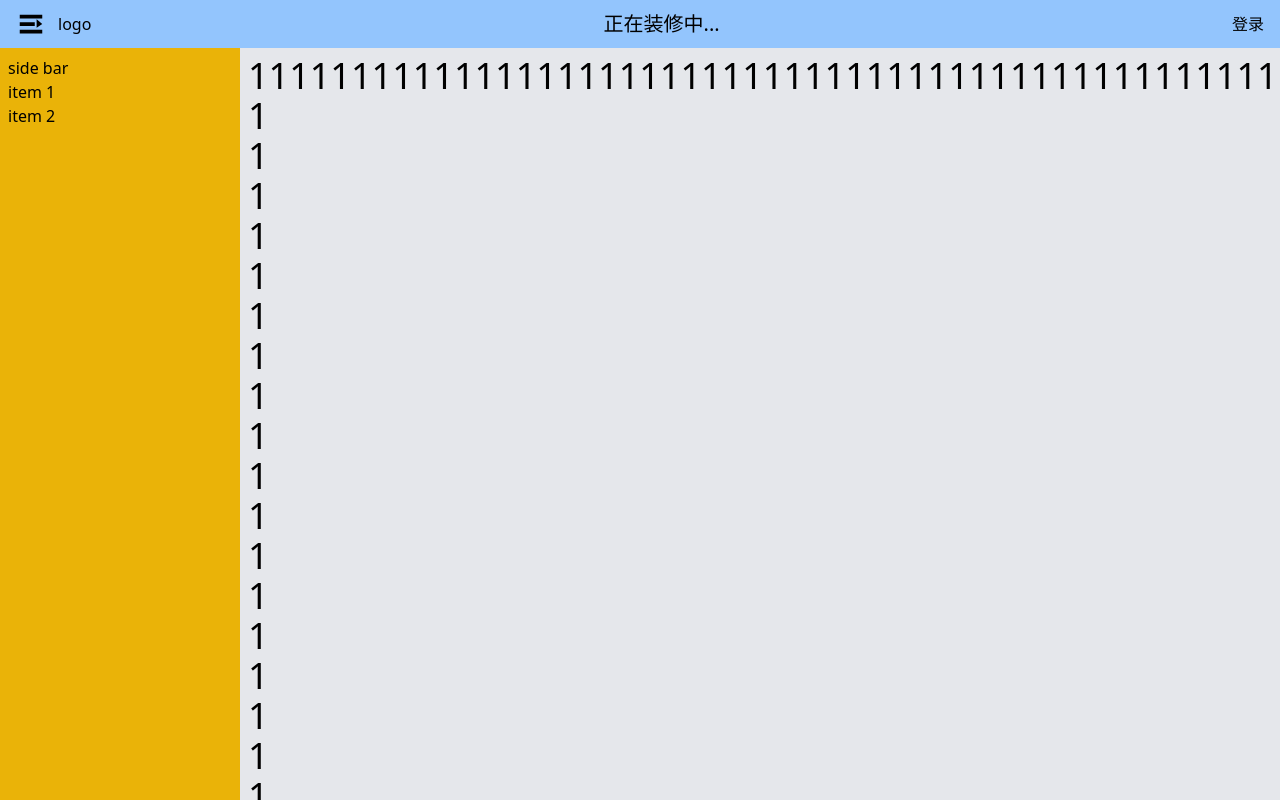
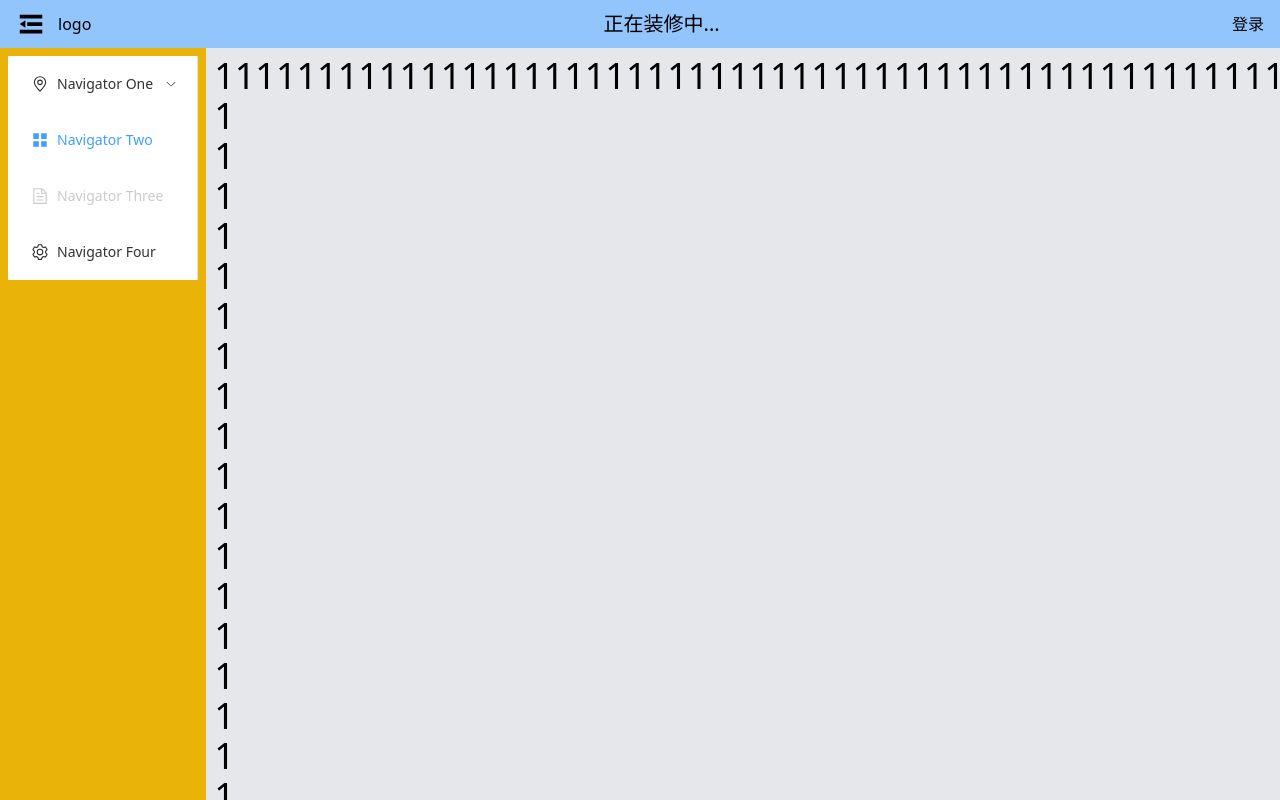
Before and after one commit to WangHongshuo/acfun_comments_observer_web, a Vue app in the folder frontend/: page /#/test in a window 1280 px wide. Built offline with nearby package versions, Linux system fonts and the light colour scheme; no server answers.

Commit message:
frontend: add expand&fold func for sidebar

```diff
--- a/frontend/components.d.ts
+++ b/frontend/components.d.ts
@@ -12,6 +12,12 @@ declare module 'vue' {
     ElFormItem: typeof import('element-plus/es')['ElFormItem']
     ElIcon: typeof import('element-plus/es')['ElIcon']
     ElInput: typeof import('element-plus/es')['ElInput']
+    ElMenu: typeof import('element-plus/es')['ElMenu']
+    ElMenuItem: typeof import('element-plus/es')['ElMenuItem']
+    ElMenuItemGroup: typeof import('element-plus/es')['ElMenuItemGroup']
+    ElRadioButton: typeof import('element-plus/es')['ElRadioButton']
+    ElRadioGroup: typeof import('element-plus/es')['ElRadioGroup']
+    ElSubMenu: typeof import('element-plus/es')['ElSubMenu']
     Hamburger: typeof import('./src/components/hamburger/index.vue')['default']
     RouterLink: typeof import('vue-router')['RouterLink']
     RouterView: typeof import('vue-router')['RouterView']
--- a/frontend/src/components/hamburger/index.vue
+++ b/frontend/src/components/hamburger/index.vue
@@ -1,26 +1,18 @@
 <template>
-  <el-icon :size="30" @click="toggleClick">
-    <Expand v-if="props.isFold" />
+  <el-icon :size="30">
+    <Expand v-if="props.isCollapse" />
     <Fold v-else />
   </el-icon>
 </template>
 
 <script lang="ts" setup>
 interface Props {
-  isFold?: boolean
+  isCollapse?: boolean
 }
 
 const props = withDefaults(defineProps<Props>(), {
-  isFold: false
+  isCollapse: false
 })
-
-const emits = defineEmits<{
-  toggleClick: []
-}>()
-
-const toggleClick = () => {
-  emits('toggleClick')
-}
 
 </script>
 
--- a/frontend/src/layout/components/navibar.vue
+++ b/frontend/src/layout/components/navibar.vue
@@ -1,7 +1,7 @@
 <template>
   <div class="navibar bg-blue-300 min-h-12 flex items-center justify-between px-4">
     <div class="flex flex-row items-center gap-x-3">
-      <hambuger :is-fold="isFlod" @click="toggleSidbar" />
+      <hambuger :is-collapse="isCollapse" @click="toggleSidbar" />
       <div>logo</div>
     </div>
     <div class=" text-center text-xl">正在装修中...</div>
@@ -13,11 +13,18 @@
 
 <script lang="ts" setup>
 import hambuger from '@/components/hamburger/index.vue'
-import { ref } from 'vue'
-const isFlod = ref(true)
+import { toRef, onMounted } from 'vue'
+import useAppStore from '@/store/app';
+
+const appStore = useAppStore()
+const isCollapse = toRef(appStore.sidebar, 'isCollapse')
+
+onMounted(() => {
+  console.log('navibar', isCollapse)
+})
 
 const toggleSidbar = () => {
-  isFlod.value = !isFlod.value
+  appStore.toggleSidebar()
 }
 
 </script>
--- a/frontend/src/layout/components/sidebar.vue
+++ b/frontend/src/layout/components/sidebar.vue
@@ -1,13 +1,71 @@
 <template>
-  <div class="sidebar bg-yellow-500 min-w-60 h-full px-2 py-2">
-    <div>side bar</div>
-    <div>item 1</div>
-    <div>item 2</div>
+  <div class="sidebar bg-yellow-500 h-full px-2 py-2">
+    <el-menu default-active="2" class="el-menu-vertical-demo" :collapse="isCollapse" @open="handleOpen"
+      @close="handleClose">
+      <el-sub-menu index="1">
+        <template #title>
+          <el-icon>
+            <location />
+          </el-icon>
+          <span>Navigator One</span>
+        </template>
+        <el-menu-item-group>
+
+          <template #title><span>Group One</span></template>
+          <el-menu-item index="1-1">item one</el-menu-item>
+          <el-menu-item index="1-2">item two</el-menu-item>
+        </el-menu-item-group>
+        <el-menu-item-group title="Group Two">
+          <el-menu-item index="1-3">item three</el-menu-item>
+        </el-menu-item-group>
+        <el-sub-menu index="1-4">
+
+          <template #title><span>item four</span></template>
+          <el-menu-item index="1-4-1">item one</el-menu-item>
+        </el-sub-menu>
+      </el-sub-menu>
+      <el-menu-item index="2">
+        <el-icon><icon-menu /></el-icon>
+
+        <template #title>Navigator Two</template>
+      </el-menu-item>
+      <el-menu-item index="3" disabled>
+        <el-icon>
+          <document />
+        </el-icon>
+
+        <template #title>Navigator Three</template>
+      </el-menu-item>
+      <el-menu-item index="4">
+        <el-icon>
+          <setting />
+        </el-icon>
+
+        <template #title>Navigator Four</template>
+      </el-menu-item>
+    </el-menu>
   </div>
 </template>
 
 <script lang="ts" setup>
+import { onMounted, toRef } from 'vue'
+import { Document, Menu as IconMenu, Location, Setting } from '@element-plus/icons-vue'
+import useAppStore from '@/store/app'
 
+const appStore = useAppStore()
+const isCollapse = toRef(appStore.sidebar, 'isCollapse')
+
+onMounted(() => {
+  console.log('sidebar:', isCollapse.value)
+}
+)
+
+const handleOpen = (key: string, keyPath: string[]) => {
+  console.log(key, keyPath)
+}
+const handleClose = (key: string, keyPath: string[]) => {
+  console.log(key, keyPath)
+}
 </script>
 
 <style lang="scss" scoped></style>
--- a/frontend/src/layout/index.vue
+++ b/frontend/src/layout/index.vue
@@ -1,9 +1,9 @@
 <template>
   <div v-show="true" class="h-screen w-screen flex flex-col">
     <navibar id="navibar" />
-    <div :style="{ height: appMainHeight + 'px' }" class="flex">
+    <div :style="{ height: appMainHeight + 'px' }" class="flex flex-row flex-grow">
       <sidebar id="sidebar" />
-      <div :style="{ width: appMainWidth + 'px' }" class="w-full bg-gray-200 px-2 py-2 overflow-y-auto">
+      <div class="w-full bg-gray-200 px-2 py-2 overflow-y-auto">
         <router-view />
       </div>
     </div>
@@ -15,8 +15,7 @@ import navibar from './components/navibar.vue'
 import sidebar from './components/sidebar.vue'
 import { ref, onMounted, onUpdated } from 'vue'
 
-let appMainHeight = ref(0)
-let appMainWidth = ref(0)
+const appMainHeight = ref(0)
 
 // 窗口尺寸变化
 onMounted(() => {
@@ -25,8 +24,6 @@ onMounted(() => {
     console.log('size changed')
     calcAppMainSize()
   }
-  // TODO：不应该放这里
-  calcAppMainSize()
 })
 
 // dom更新
@@ -35,16 +32,11 @@ onUpdated(() => {
   calcAppMainSize()
 })
 
-
 const calcAppMainSize = () => {
   console.log('calcAppMainSize')
   let navibar = document.getElementById('navibar')
   let navibarHeight = navibar ? navibar.offsetHeight : 0
   appMainHeight.value = window.innerHeight - navibarHeight
-
-  let sidebar = document.getElementById('sidebar')
-  let sidebarWidth = sidebar ? sidebar.offsetWidth : 0
-  appMainWidth.value = window.innerWidth - sidebarWidth
 }
 
 </script>
--- a/frontend/src/main.ts
+++ b/frontend/src/main.ts
@@ -2,15 +2,14 @@ import { createApp } from 'vue'
 import App from './App.vue'
 const app = createApp(App)
 
+// tailwindcss
 import './styles/input.css'
 import "./styles/output.css"
 
 // pinia
 import { createPinia } from 'pinia'
-import useStore from '@/store'
 const pinia = createPinia()
 app.use(pinia)
-app.config.globalProperties.$store = useStore()
 
 // Element Plus
 import ElementPlus from 'element-plus'
@@ -21,10 +20,11 @@ for (const [key, component] of Object.entries(ElementPlusIconsVue)) {
 }
 app.use(ElementPlus)
 
-
+// router
 import router from '@/router'
 app.use(router)
 
+// component
 import myComponent from '@/components/index'
 Object.keys(myComponent).forEach((key) => {
   app.component(key, myComponent[key])
--- a/frontend/src/store/modules/app.ts
+++ b/frontend/src/store/app.ts
@@ -1,6 +1,8 @@
 import { AppState } from '@/types/store/app'
 import { localStorage } from '@/utils/storage'
 import { defineStore } from 'pinia'
+
+const APP_SIDEBAR_ISCOLLAPSE = 'app.siderbar.isCollapse'
 
 const useAppStore = defineStore({
   id: 'app',
@@ -8,7 +10,7 @@ const useAppStore = defineStore({
     name: localStorage.get('name') || 'Small Tools',
     device: 'desktop',
     sidebar: {
-      opened: localStorage.get('sidebarStatus') ? !!+localStorage.get('sidebarStatus') : true,
+      isCollapse: localStorage.get(APP_SIDEBAR_ISCOLLAPSE) ? localStorage.get(APP_SIDEBAR_ISCOLLAPSE) : false,
       withoutAnimation: false,
     },
   }),
@@ -18,17 +20,17 @@ const useAppStore = defineStore({
       localStorage.set('name', name)
     },
     toggleSidebar() {
-      this.sidebar.opened = !this.sidebar.opened
+      this.sidebar.isCollapse = !this.sidebar.isCollapse
       this.sidebar.withoutAnimation = false
-      if (this.sidebar.opened) {
-        localStorage.set('sidebarStatus', 1)
+      if (this.sidebar.isCollapse) {
+        localStorage.set(APP_SIDEBAR_ISCOLLAPSE, true)
       } else {
-        localStorage.set('sidebarStatus', 0)
+        localStorage.set(APP_SIDEBAR_ISCOLLAPSE, false)
       }
     },
     closeSideBar(withoutAnimation: any) {
-      localStorage.set('sidebarStatus', 0)
-      this.sidebar.opened = false
+      localStorage.set(APP_SIDEBAR_ISCOLLAPSE, false)
+      this.sidebar.isCollapse = false
       this.sidebar.withoutAnimation = withoutAnimation
     },
     toggleDevice(device: string) {
--- a/frontend/src/store/index.ts
+++ /dev/null
@@ -1,7 +0,0 @@
-import useAppStore from './modules/app'
-
-const useStore = () => ({
-  app: useAppStore(),
-})
-
-export default useStore
--- a/frontend/src/styles/output.css
+++ b/frontend/src/styles/output.css
@@ -544,6 +544,10 @@ video {
   --tw-backdrop-sepia:  ;
 }
 
+.collapse {
+  visibility: collapse;
+}
+
 .absolute {
   position: absolute;
 }
@@ -585,24 +589,8 @@ video {
   width: 100vw;
 }
 
-.min-w-60 {
-  min-width: 15rem;
-}
-
 .flex-grow {
   flex-grow: 1;
-}
-
-.grid-flow-row {
-  grid-auto-flow: row;
-}
-
-.grid-flow-col {
-  grid-auto-flow: column;
-}
-
-.grid-cols-2 {
-  grid-template-columns: repeat(2, minmax(0, 1fr));
 }
 
 .flex-row {
@@ -623,16 +611,6 @@ video {
 
 .justify-between {
   justify-content: space-between;
-}
-
-.gap-x-1 {
-  -moz-column-gap: 0.25rem;
-       column-gap: 0.25rem;
-}
-
-.gap-x-2 {
-  -moz-column-gap: 0.5rem;
-       column-gap: 0.5rem;
 }
 
 .gap-x-3 {
--- a/frontend/src/types/store/app.d.ts
+++ b/frontend/src/types/store/app.d.ts
@@ -2,7 +2,7 @@ export interface AppState {
   name: string
   device: string
   sidebar: {
-    opened: boolean
+    isCollapse: boolean
     withoutAnimation: boolean
   }
 }
--- a/frontend/src/views/test/index.vue
+++ b/frontend/src/views/test/index.vue
@@ -24,13 +24,5 @@
 </template>
 
 <script lang="ts" setup>
-import { queryCommentApi } from '@/api/comment'
-
-async function test() {
-  const ret = await queryCommentApi("444", "444")
-  console.log(ret)
-}
-
-test()
 
 </script>
```
